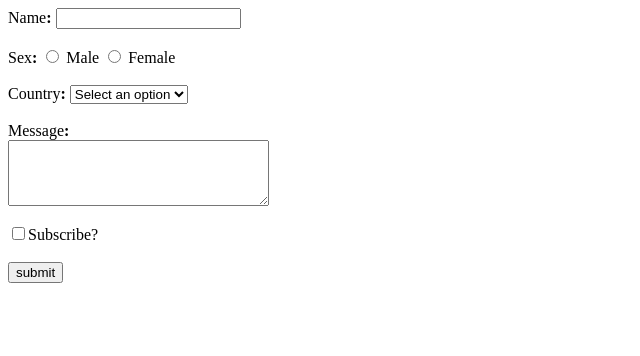
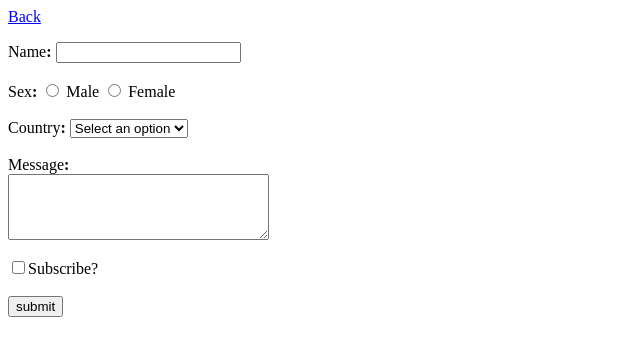
Before and after one commit to Zumairkhawar/class-10, a plain HTML site: page page2.html in a window 1280 px wide. Shown: the whole page, without its empty margins (0-640 px from the left). Drawn offline with Linux system fonts and the light colour scheme.

Commit message:
Update page2.html

```diff
--- a/page2.html
+++ b/page2.html
@@ -3,6 +3,7 @@
 <title>Task 2</title>
 </head>
 <body>
+	<p><a href="index.html">Back</a></p>
 <label for="name">Name<b>:</b></label>
 <input type="text" id="name"><br>
 <br>
```
